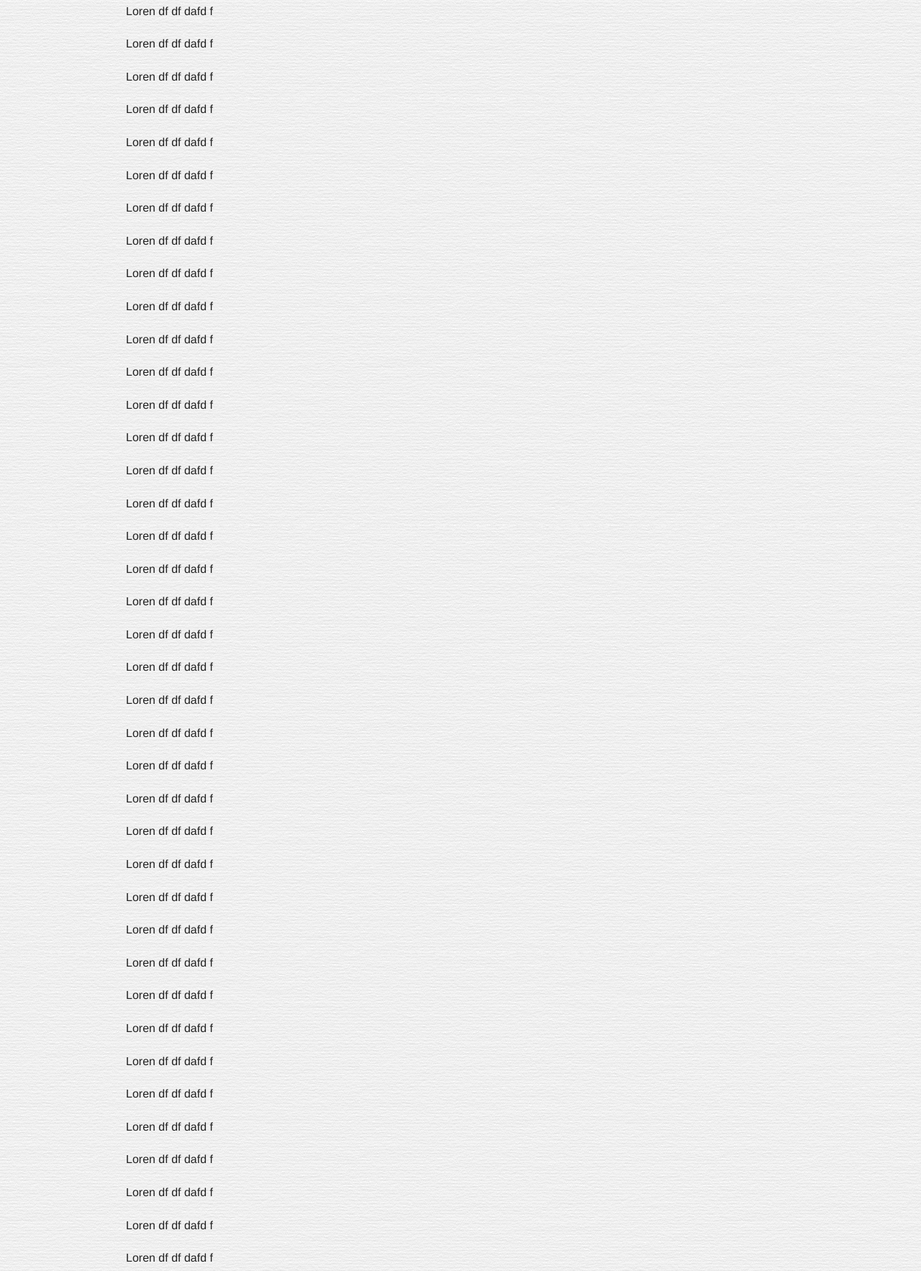
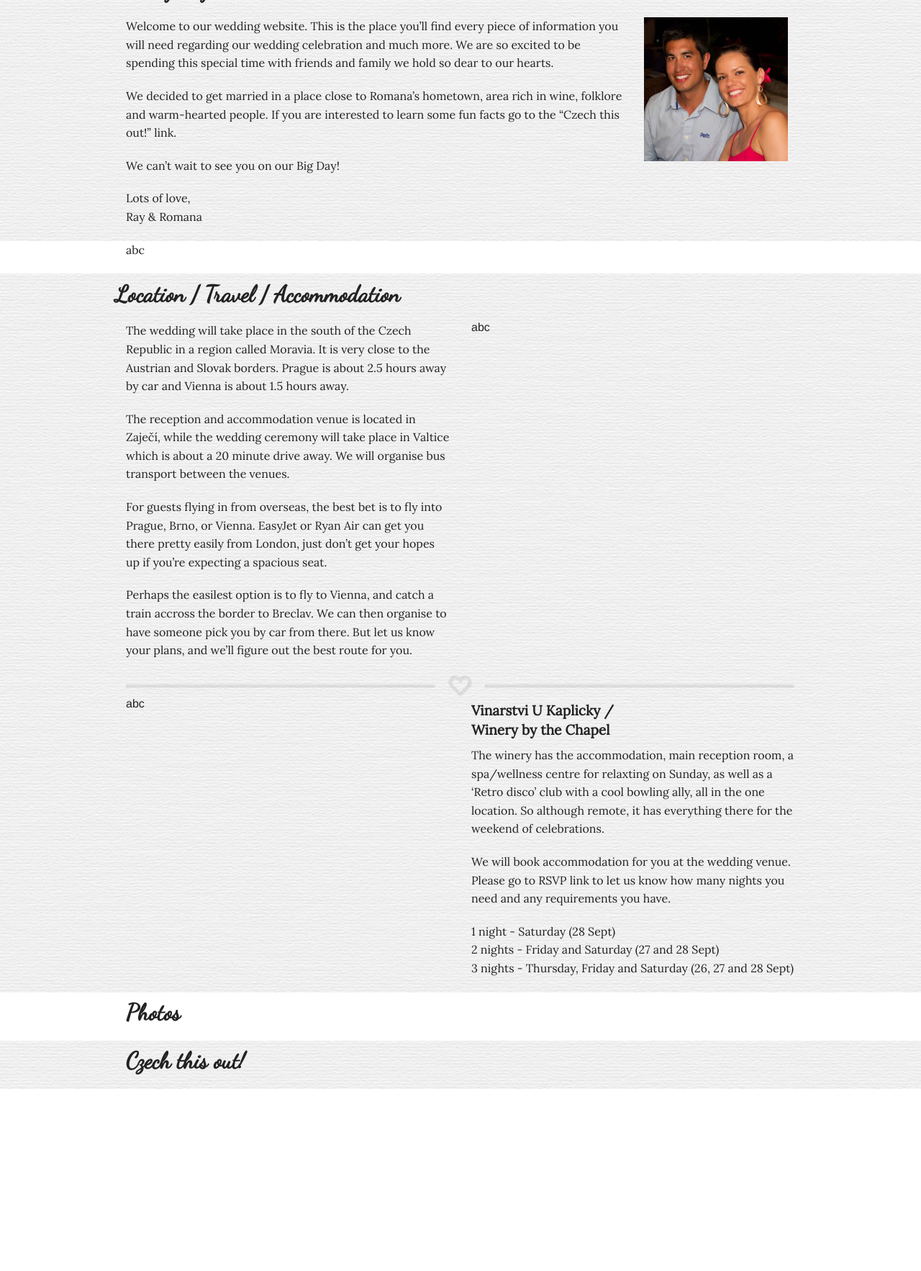
Before and after one commit to Kodeks1/rayandromana, a website with bundled scripts: page src/index.html in a window 1280 px wide. Shown: the part 162-1928 px from the top of the page at 72% size. After the commit the page ends 1675 px from the top, so only its background shows below. Built offline with nearby package versions, Linux system fonts and the light colour scheme; files whose address does not match are found by name.

Commit message:
Webfonts and more content

```diff
--- a/sass/style.scss
+++ b/sass/style.scss
@@ -1,4 +1,3 @@
-
 .banner {
     position: fixed;
     top: 75px;
@@ -20,3 +19,27 @@
 .paper {
     background-image: url(../img/paper.png);
 }
+
+.white {
+    background-color: #fff;
+}
+
+h1 {
+    font-family: 'Dancing Script', cursive;
+    font-size: 2em;
+}
+
+h2 {
+    font-family: 'Lora', serif;
+    font-size: 1.2em;
+}
+
+p {
+    font-family: 'Lora', serif;
+    font-size: 1em;
+}
+
+.logo {
+    font-family: 'Dancing Script', cursive;
+    font-size: 1.8em;
+}
--- a/src/index.html
+++ b/src/index.html
@@ -7,10 +7,12 @@
     <title>Ray and Romana</title>
     <meta name="description" content="Ray and Romana :)">
 
+    <link href='http://fonts.googleapis.com/css?family=Lora|Dancing+Script' rel='stylesheet' type='text/css'>
+
     <!-- build:css css/styles.css -->
-    <link rel="stylesheet" href="css/style.css">
     <link rel="stylesheet" href="css/normalize.css" />
     <link rel="stylesheet" href="css/app.css" />
+    <link rel="stylesheet" href="css/style.css">
     <!-- endbuild -->
 
     <script src="libs/foundation/js/vendor/custom.modernizr.js"></script>
@@ -37,7 +39,7 @@
             <ul class="title-area">
                 <li class="name">
                     <h1>
-                        <a href="#">Ray and Romana</a>
+                        <a href="#" class="logo">Ray and Romana</a>
                     </h1>
                 </li>
                 <li class="toggle-topbar menu-icon"><a href="#"><span>menu</span></a></li>
@@ -77,101 +79,83 @@
 
         <section class="welcome">
             <div class="row">
-                <div class="small-12 columns">
-
-                    <p>Loren df df dafd f</p>
-                    <p>Loren df df dafd f</p>
-                    <p>Loren df df dafd f</p>
-                    <p>Loren df df dafd f</p>
-                    <p>Loren df df dafd f</p>
-                    <p>Loren df df dafd f</p>
-                    <p>Loren df df dafd f</p>
-                    <p>Loren df df dafd f</p>
-                    <p>Loren df df dafd f</p>
-                    <p>Loren df df dafd f</p>
-                    <p>Loren df df dafd f</p>
-                    <p>Loren df df dafd f</p>
-                    <p>Loren df df dafd f</p>
-                    <p>Loren df df dafd f</p>
-                    <p>Loren df df dafd f</p>
-                    <p>Loren df df dafd f</p>
-                    <p>Loren df df dafd f</p>
-                    <p>Loren df df dafd f</p>
-                    <p>Loren df df dafd f</p>
-                    <p>Loren df df dafd f</p>
-                    <p>Loren df df dafd f</p>
-                    <p>Loren df df dafd f</p>
-                    <p>Loren df df dafd f</p>
-                    <p>Loren df df dafd f</p>
-                    <p>Loren df df dafd f</p>
-                    <p>Loren df df dafd f</p>
-                    <p>Loren df df dafd f</p>
-                    <p>Loren df df dafd f</p>
-                    <p>Loren df df dafd f</p>
-                    <p>Loren df df dafd f</p>
-                    <p>Loren df df dafd f</p>
-                    <p>Loren df df dafd f</p>
-                    <p>Loren df df dafd f</p>
-                    <p>Loren df df dafd f</p>
-                    <p>Loren df df dafd f</p>
-                    <p>Loren df df dafd f</p>
-                    <p>Loren df df dafd f</p>
-                    <p>Loren df df dafd f</p>
-                    <p>Loren df df dafd f</p>
-                    <p>Loren df df dafd f</p>
-                    <p>Loren df df dafd f</p>
-                    <p>Loren df df dafd f</p>
-                    <p>Loren df df dafd f</p>
-                    <p>Loren df df dafd f</p>
-                    <p>Loren df df dafd f</p>
-                    <p>Loren df df dafd f</p>
-                    <p>Loren df df dafd f</p>
-                    <p>Loren df df dafd f</p>
-                    <p>Loren df df dafd f</p>
-                    <p>Loren df df dafd f</p>
-                    <p>Loren df df dafd f</p>
-                    <p>Loren df df dafd f</p>
-                    <p>Loren df df dafd f</p>
-                    <p>Loren df df dafd f</p>
-
+                <h1>The big day</h1>
+                <div class="small-9 columns">
+                    <p>Welcome to our wedding website. This is the place you’ll find every piece of information you will need regarding our wedding celebration and much more. We are so excited to be spending this special time with friends and family we hold so dear to our hearts.</p>
+                    <p>We decided to get married in a place close to Romana’s hometown, area rich in wine, folklore and warm-hearted people. If you are interested to learn some fun facts go to the “Czech this out!” link.</p>
+                    <p>We can’t wait to see you on our Big Day!</p>
+                    <p>Lots of love,<br/>Ray & Romana</p>
                 </div>
-
+                <div class="small-3 columns">
+                    <img src="img/mugs.jpg" width="200" height="200">
+                </div>
             </div>
         </section>
 
+    </section>
 
+    <section class="white">
+        <div class="row">
+            <div class="small-12 columns">
+                <p>abc</p>
+            </div>
+        </div>
+    </section>
+
+    <section class="paper">
+        <div class="row">
+            <h1>Location / Travel / Accommodation</h1>
+            <div class="small-6 columns">
+                <p>The wedding will take place in the south of the Czech Republic in a region called Moravia. It is very close to the Austrian and Slovak borders. Prague is about 2.5 hours away by car and Vienna is about 1.5 hours away.</p>
+                <p>The reception and accommodation venue is located in Zaječí, while the wedding ceremony will take place in Valtice  which is about a 20 minute drive away. We will organise bus transport between the venues.</p>
+                <p>For guests flying in from overseas, the best bet is to fly into Prague, Brno, or Vienna. EasyJet or Ryan Air can get you there pretty easily from London, just don’t get your hopes up if you’re expecting a spacious seat.</p>
+                <p>Perhaps the easilest option is to fly to Vienna, and catch a train accross the border to Breclav. We can then organise to have someone pick you by car from there. But let us know your plans, and we’ll figure out the best route for you.</p>
+            </div>
+            <div class="small-6 columns">
+                abc
+            </div>
+        </div>
+        <div class="row">
+            <div class="small-12 columns">
+                <img src="img/lovedivide.png" width="962" height="31">
+            </div>
+        </div>
+        <div class="row">
+            <div class="small-6 columns">
+                abc
+            </div>
+            <div class="small-6 columns">
+                <h2>Vinarstvi U Kaplicky /<br/>Winery by the Chapel</h2>
+                <p>The winery has the accommodation, main reception room, a spa/wellness centre for relaxting on Sunday, as well as a ‘Retro disco’ club with a cool bowling ally, all in the one location. So although remote, it has everything there for the weekend of celebrations.</p>
+                <p>We will book accommodation for you at the wedding venue. Please go to RSVP link to let us know how many nights you need and any requirements you have.</p>
+                <p>
+                    1 night - Saturday (28 Sept)<br/>
+                    2 nights - Friday and Saturday (27 and 28 Sept)<br/>
+                    3 nights - Thursday, Friday and Saturday (26, 27 and 28 Sept)
+                </p>
+            </div>
+        </div>
+    </section>
+
+    <section class="white">
+        <div class="row">
+            <div class="small-12 columns">
+                <h1>Photos</h1>
+            </div>
+        </div>
+    </section>
+
+    <section class="paper">
+        <div class="row">
+            <div class="small-12 columns">
+                <h1>Czech this out!</h1>
+            </div>
+        </div>
     </section>
 
 
-    <!-- End Main Content and Sidebar -->
 
-
-    <!-- Footer -->
-
-    <footer class="row">
-        <div class="large-12 columns">
-            <hr />
-            <div class="row">
-                <div class="large-6 columns">
-                    <p>&copy; Copyright no one at all. Go to town.</p>
-                </div>
-                <div class="large-6 columns">
-                    <ul class="inline-list right">
-                        <li><a href="#">Link 1</a></li>
-                        <li><a href="#">Link 2</a></li>
-                        <li><a href="#">Link 3</a></li>
-                        <li><a href="#">Link 4</a></li>
-                    </ul>
-                </div>
-            </div>
-        </div>
-    </footer>
-
-    <!-- End Footer -->
-
-
-
-    <!-- Map Modal -->
+    <!-- Popup -->
 
     <div class="reveal-modal" id="mapModal">
         <h4>Where We Are</h4>
```
Also changed, not shown: src/css/style.css, src/img/lovedivide.png (added), src/img/mugs.jpg (added).
